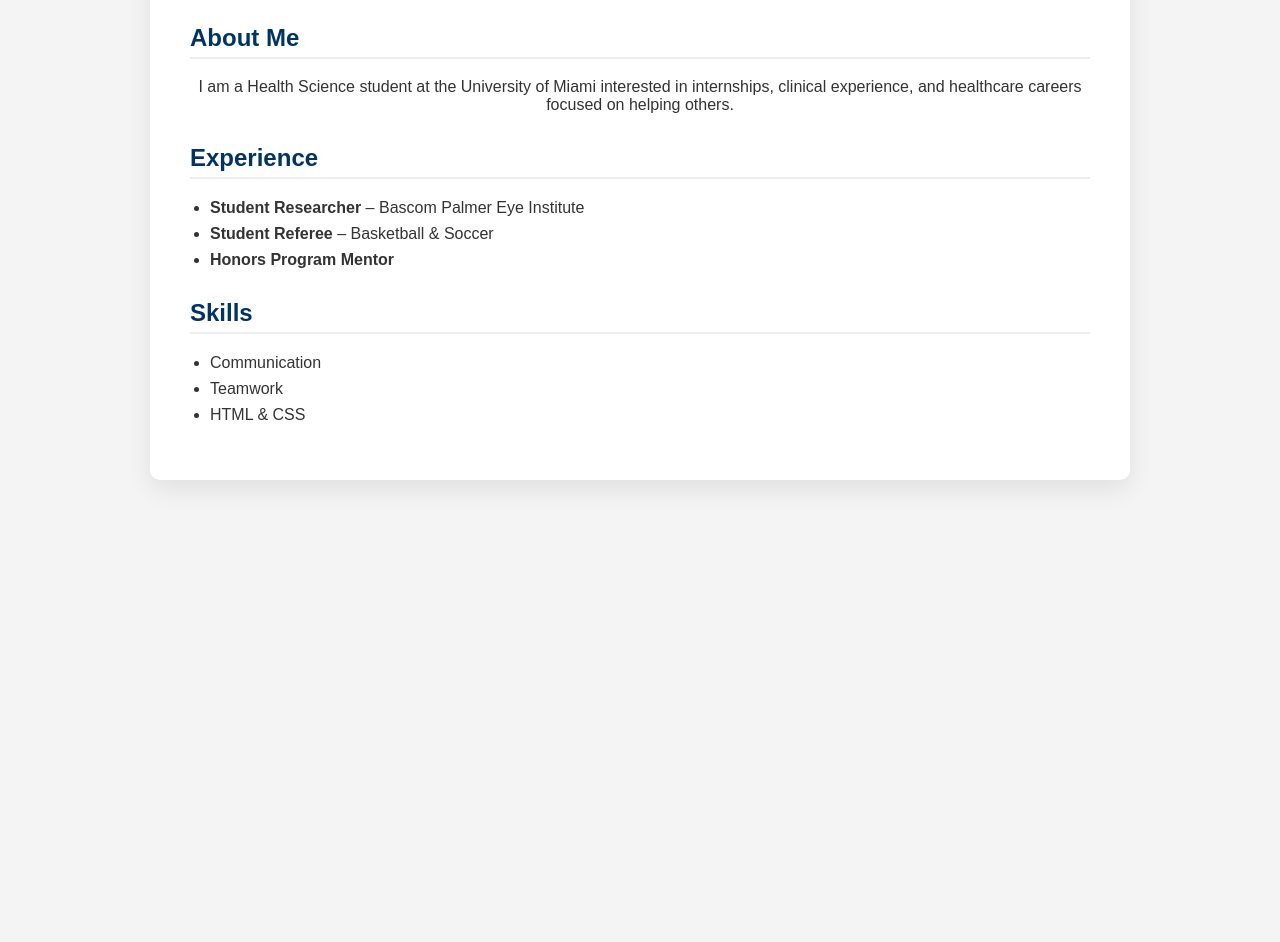
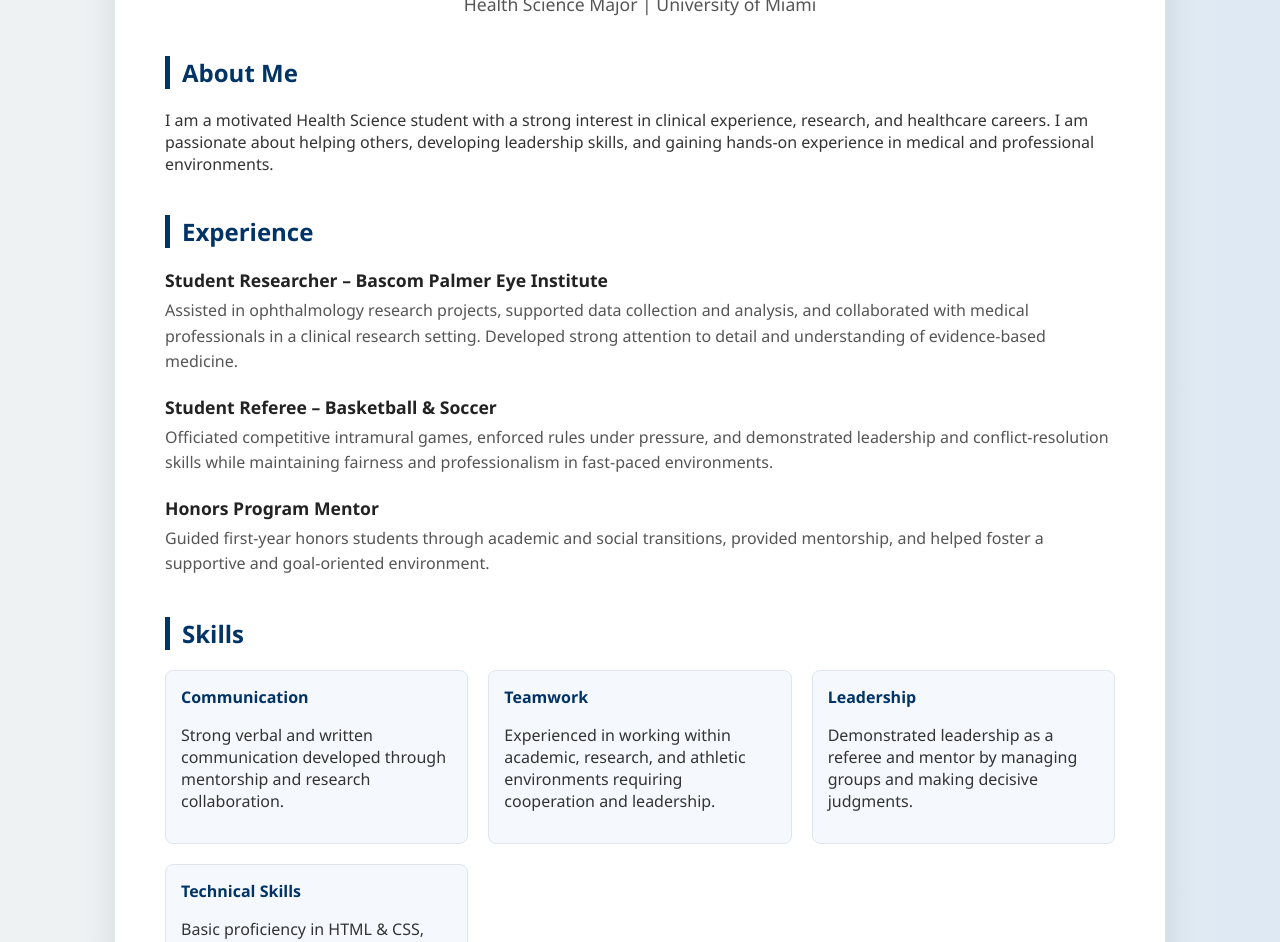
Before and after one commit to chrisruggieri64/chrisruggieri64.github.io, a plain HTML site: page index.html in a window 1280 px wide. Shown: the part 376-1318 px from the top of the page. Before the commit the page ends 896 px from the top, so only its background shows below. Drawn offline with Linux system fonts and the light colour scheme.

Commit message:
Update index.html

```diff
--- a/index.html
+++ b/index.html
@@ -3,66 +3,97 @@
 <head>
   <meta charset="UTF-8">
   <meta name="viewport" content="width=device-width, initial-scale=1.0">
-  <title>Chris Ruggieri Resume</title>
+  <title>Christopher Ruggieri | Resume</title>
 
   <style>
     body {
       margin: 0;
-      font-family: Arial, sans-serif;
-      background: #f4f4f4;
+      font-family: 'Segoe UI', Arial, sans-serif;
+      background: linear-gradient(to right, #eef2f3, #dfe9f3);
       color: #333;
     }
 
     .container {
-      max-width: 900px;
-      margin: 40px auto;
+      max-width: 950px;
+      margin: 50px auto;
       background: white;
-      padding: 40px;
-      border-radius: 10px;
-      box-shadow: 0 10px 25px rgba(0,0,0,0.08);
+      padding: 50px;
+      border-radius: 12px;
+      box-shadow: 0 15px 35px rgba(0,0,0,0.1);
+    }
+
+    header {
       text-align: center;
+      margin-bottom: 40px;
+    }
+
+    header img {
+      width: 170px;
+      height: 170px;
+      object-fit: cover;
+      border-radius: 50%;
+      border: 5px solid #003366;
+      margin-bottom: 20px;
     }
 
     h1 {
-      margin-bottom: 10px;
-      font-size: 2.2rem;
+      margin: 0;
+      font-size: 2.5rem;
       color: #003366;
     }
 
-    h2 {
-      margin-top: 30px;
-      color: #003366;
-      border-bottom: 2px solid #eee;
-      padding-bottom: 5px;
-      text-align: left;
+    .subtitle {
+      font-size: 1.1rem;
+      color: #555;
+      margin-top: 8px;
     }
 
-    p {
-      font-size: 1rem;
+    h2 {
+      margin-top: 40px;
+      color: #003366;
+      border-left: 5px solid #003366;
+      padding-left: 12px;
     }
 
-    ul {
-      text-align: left;
-      padding-left: 20px;
+    .experience-item {
+      margin-top: 20px;
     }
 
-    li {
-      margin-bottom: 8px;
+    .experience-item h3 {
+      margin: 0;
+      font-size: 1.1rem;
+      color: #222;
     }
 
-    img {
-      width: 160px;
-      height: 160px;
-      object-fit: cover;
-      border-radius: 50%;
-      border: 4px solid #003366;
-      margin-bottom: 20px;
+    .experience-item p {
+      margin: 6px 0 0 0;
+      color: #555;
+      line-height: 1.6;
+    }
+
+    .skills-grid {
+      display: grid;
+      grid-template-columns: repeat(auto-fit, minmax(250px, 1fr));
+      gap: 20px;
+      margin-top: 20px;
+    }
+
+    .skill-box {
+      background: #f5f8fc;
+      padding: 15px;
+      border-radius: 8px;
+      border: 1px solid #e0e6ed;
+    }
+
+    .skill-box h4 {
+      margin: 0 0 5px 0;
+      color: #003366;
     }
 
     @media (max-width: 600px) {
       .container {
         margin: 20px;
-        padding: 25px;
+        padding: 30px;
       }
     }
   </style>
@@ -72,31 +103,72 @@
 
   <div class="container">
 
-    <!-- This now matches your file exactly -->
-    <img src="profile.jpeg" alt="Chris Ruggieri">
-
-    <h1>Chris Ruggieri</h1>
-    <p><strong>Health Science Major | Resume Website</strong></p>
+    <header>
+      <img src="profile.jpeg" alt="Chris Ruggieri">
+      <h1>Christopher Ruggieri</h1>
+      <div class="subtitle">Health Science Major | University of Miami</div>
+    </header>
 
     <h2>About Me</h2>
     <p>
-      I am a Health Science student at the University of Miami interested in internships,
-      clinical experience, and healthcare careers focused on helping others.
+      I am a motivated Health Science student with a strong interest in clinical experience,
+      research, and healthcare careers. I am passionate about helping others, developing
+      leadership skills, and gaining hands-on experience in medical and professional environments.
     </p>
 
     <h2>Experience</h2>
-    <ul>
-      <li><strong>Student Researcher</strong> – Bascom Palmer Eye Institute</li>
-      <li><strong>Student Referee</strong> – Basketball & Soccer</li>
-      <li><strong>Honors Program Mentor</strong></li>
-    </ul>
+
+    <div class="experience-item">
+      <h3>Student Researcher – Bascom Palmer Eye Institute</h3>
+      <p>
+        Assisted in ophthalmology research projects, supported data collection and analysis,
+        and collaborated with medical professionals in a clinical research setting.
+        Developed strong attention to detail and understanding of evidence-based medicine.
+      </p>
+    </div>
+
+    <div class="experience-item">
+      <h3>Student Referee – Basketball & Soccer</h3>
+      <p>
+        Officiated competitive intramural games, enforced rules under pressure, and
+        demonstrated leadership and conflict-resolution skills while maintaining fairness
+        and professionalism in fast-paced environments.
+      </p>
+    </div>
+
+    <div class="experience-item">
+      <h3>Honors Program Mentor</h3>
+      <p>
+        Guided first-year honors students through academic and social transitions,
+        provided mentorship, and helped foster a supportive and goal-oriented environment.
+      </p>
+    </div>
 
     <h2>Skills</h2>
-    <ul>
-      <li>Communication</li>
-      <li>Teamwork</li>
-      <li>HTML & CSS</li>
-    </ul>
+
+    <div class="skills-grid">
+
+      <div class="skill-box">
+        <h4>Communication</h4>
+        <p>Strong verbal and written communication developed through mentorship and research collaboration.</p>
+      </div>
+
+      <div class="skill-box">
+        <h4>Teamwork</h4>
+        <p>Experienced in working within academic, research, and athletic environments requiring cooperation and leadership.</p>
+      </div>
+
+      <div class="skill-box">
+        <h4>Leadership</h4>
+        <p>Demonstrated leadership as a referee and mentor by managing groups and making decisive judgments.</p>
+      </div>
+
+      <div class="skill-box">
+        <h4>Technical Skills</h4>
+        <p>Basic proficiency in HTML & CSS, data analysis, and academic research tools.</p>
+      </div>
+
+    </div>
 
   </div>
 
```
